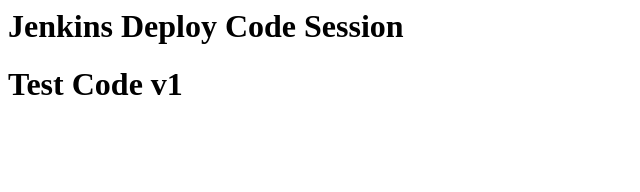
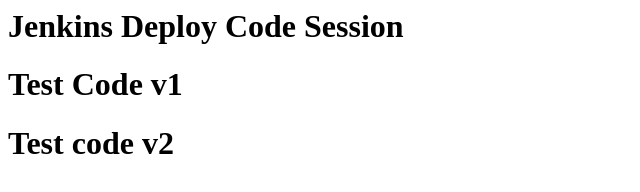
Before and after one commit to M-S-Dhanushkumar/Jenkins_Deploy_Code, a plain HTML site: page index.html in a window 1280 px wide. Shown: the whole page, without its empty margins (0-640 px from the left). Drawn offline with Linux system fonts and the light colour scheme.

Commit message:
2nd test commit

```diff
--- a/index.html
+++ b/index.html
@@ -1,2 +1,3 @@
 <h1> Jenkins Deploy Code Session </h1>
 <h1> Test Code v1 </h1>
+<h1> Test code v2 </h1>
```
